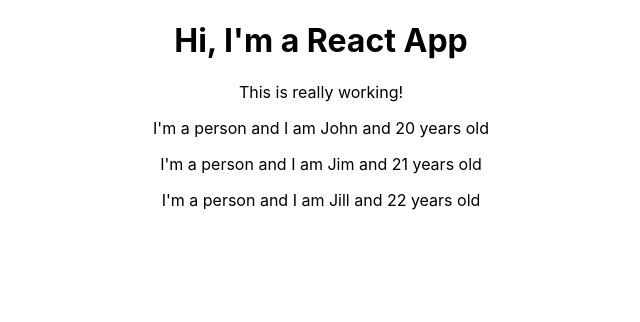
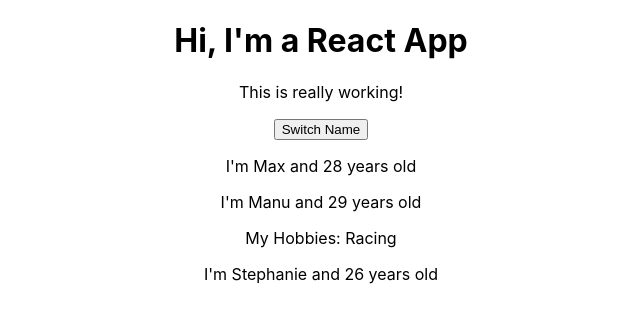
Before and after one commit to rb150/anothereact, a React (Create React App) app: page / in a window 1280 px wide. Shown: the top 322 px of the page, without its empty margins (319-959 px from the left). Built offline with nearby package versions, Linux system fonts and the light colour scheme.

Commit message:
pushed info from persons array in state object

```diff
--- a/src/App.js
+++ b/src/App.js
@@ -5,20 +5,31 @@
 are reserved for native html elements (<Div> (custom) vs <div>)
 */
 import Person from './Person/Person'
+//NOTE: classes have properties which are like variables of a class (dont use var)
 
+//state is managed from inside the component as opposed to props with is outside the component
 class App extends Component {
+  state = { //reserved word in jsx
+    persons: [ //array of objects
+      {name: 'Max', age: 28},
+      {name: 'Manu', age:29},
+      {name: 'Stephanie', age: 26}
+    ]
+  }
+
   render() {
     return (
       <div className="App">
       <h1>Hi, I'm a React App</h1>
       <p>This is really working!</p>
+      <button>Switch Name</button>
        {/*Able to use self closing tag for Person since we
         don't nest anything in between the element*/}
         {/*variables/attributes (name and age) are accessed
         by using props in the component file*/}
-      <Person name="John" age="20"/>
-      <Person name="Jim" age="21"/>
-      <Person name="Jill" age="22"/>
+      <Person name={this.state.persons[0].name} age={this.state.persons[0].age}/>
+      <Person name={this.state.persons[1].name} age={this.state.persons[1].age}>My Hobbies: Racing</Person>
+      <Person name={this.state.persons[2].name} age={this.state.persons[2].age}/>
       </div>
     );
 
--- a/src/Person/Person.js
+++ b/src/Person/Person.js
@@ -6,10 +6,20 @@
 
 
 const person = (props) => { //react uses props object to access attributes
+    //curly braces are used to make an element dynamic
     //must use the name of the attributes (in the file that imports this file
     //all attributes are under the props object
-    return <p>I'm a person and I am {props.name} and {props.age} years old</p>
-}
+    return ( //outputting multiple elements, hence the parenthesis
+    <div> {/*jsx components must have only one parent element.  Hence the multiple
+    p elements must be contained in one div element*/}
+    <p>I'm {props.name} and {props.age} years old</p>
+{/*props.children is reserved.  Nothing was passed but this reserved
+keyword will take whatever is pass between the opening and closing tag
+of the element in the main component*/}
+    <p>{props.children}</p>
+    </div>
+    )
+};
 
 export default person; //export function as default of the file in person constant which holds
 //the function
```
